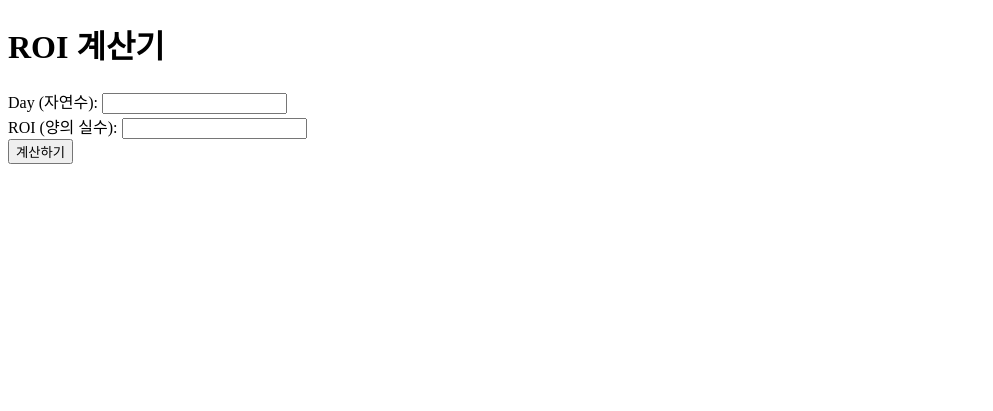
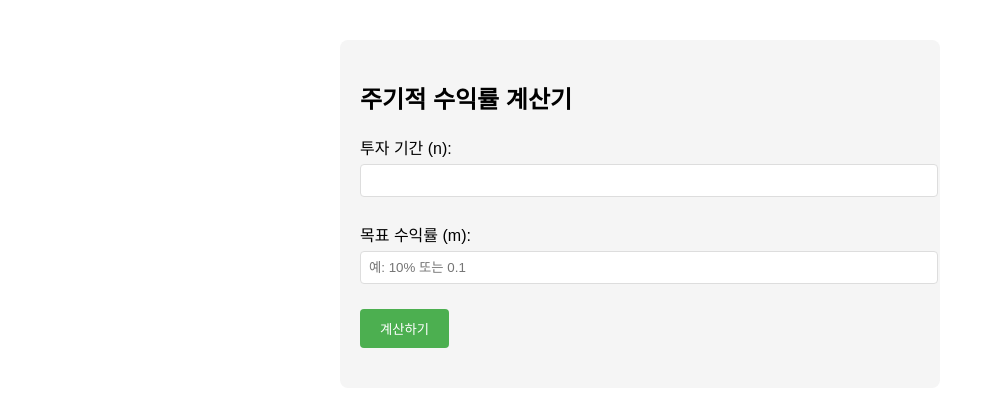
Before and after one commit to gkfnakt/gkfnakt.github.io, a plain HTML site: page index.html in a window 1280 px wide. Shown: the whole page, without its empty margins (0-993 px from the left). Drawn offline with Linux system fonts and the light colour scheme.

Commit message:
Update index.html
.2 ver

```diff
--- a/index.html
+++ b/index.html
@@ -2,42 +2,108 @@
 <html lang="ko">
 <head>
     <meta charset="UTF-8">
-    <meta name="viewport" content="width=device-width, initial-scale=1.0">
-    <title>ROI 계산기</title>
+    <title>기간 수익률 계산기</title>
+    <style>
+        body {
+            font-family: Arial, sans-serif;
+            max-width: 600px;
+            margin: 20px auto;
+            padding: 20px;
+        }
+        .container {
+            background-color: #f5f5f5;
+            padding: 20px;
+            border-radius: 8px;
+        }
+        .input-group {
+            margin-bottom: 15px;
+        }
+        label {
+            display: block;
+            margin-bottom: 5px;
+        }
+        input {
+            width: 100%;
+            padding: 8px;
+            margin-bottom: 10px;
+            border: 1px solid #ddd;
+            border-radius: 4px;
+        }
+        button {
+            background-color: #4CAF50;
+            color: white;
+            padding: 10px 20px;
+            border: none;
+            border-radius: 4px;
+            cursor: pointer;
+        }
+        button:hover {
+            background-color: #45a049;
+        }
+        #result {
+            margin-top: 20px;
+            font-weight: bold;
+        }
+    </style>
+</head>
+<body>
+    <div class="container">
+        <h2>주기적 수익률 계산기</h2>
+        <div class="input-group">
+            <label for="periods">투자 기간 (n):</label>
+            <input type="number" id="periods" min="1" required>
+        </div>
+        <div class="input-group">
+            <label for="return">목표 수익률 (m):</label>
+            <input type="text" id="return" placeholder="예: 10% 또는 0.1" required>
+        </div>
+        <button onclick="calculateReturn()">계산하기</button>
+        <div id="result"></div>
+    </div>
+
     <script>
-        function calculateROI() {
-            const dayInput = document.getElementById('day').value;
-            const roiInput = document.getElementById('roi').value;
+        function calculateReturn() {
+            const nInput = document.getElementById('periods');
+            const mInput = document.getElementById('return');
+            const resultDiv = document.getElementById('result');
 
-            const n = parseInt(dayInput);
-            const m = parseFloat(roiInput);
+            // 입력 초기화
+            resultDiv.innerHTML = '';
+            nInput.style.border = '1px solid #ddd';
+            mInput.style.border = '1px solid #ddd';
 
-            if (isNaN(n) || n <= 0 || !Number.isInteger(n)) {
-                alert("자연수를 입력하세요.");
-                return;
+            try {
+                // 입력 유효성 검사
+                const n = parseInt(nInput.value);
+                if (isNaN(n) || n < 1) {
+                    throw new Error('유효한 기간(n)을 입력해주세요 (1 이상의 정수)');
+                }
+
+                let m = mInput.value.trim();
+                const isPercentage = m.includes('%');
+                m = parseFloat(m.replace('%', '')) / (isPercentage ? 100 : 1);
+
+                if (isNaN(m)) {
+                    throw new Error('유효한 수익률(m)을 입력해주세요 (예: 10% 또는 0.1)');
+                }
+
+                if (1 + m <= 0) {
+                    throw new Error('수익률이 -100%보다 커야 합니다');
+                }
+
+                // 주기 수익률 계산
+                const periodicReturn = Math.pow(1 + m, 1/n) - 1;
+                const percentage = (periodicReturn * 100).toFixed(2);
+
+                resultDiv.innerHTML = `필요한 주기 수익률: <span style="color:#2c3e50">${percentage}%</span>`;
+
+            } catch (error) {
+                // 오류 처리
+                nInput.style.border = '1px solid #e74c3c';
+                mInput.style.border = '1px solid #e74c3c';
+                resultDiv.innerHTML = `<span style="color:#e74c3c">오류: ${error.message}</span>`;
             }
-
-            if (isNaN(m) || m <= 0) {
-                alert("양의 실수를 입력하세요.");
-                return;
-            }
-
-            // x^n = m을 만족하는 x 계산
-            const x = Math.pow(m, 1 / n);
-            const percentage = (x - 1) * 100; // 백분율로 변환
-            document.getElementById('result').innerText = `ROI per day: ${percentage.toFixed(2)}%`;
         }
     </script>
-</head>
-<body>
-    <h1>ROI 계산기</h1>
-    <label for="day">Day (자연수): </label>
-    <input type="number" id="day" min="1" required>
-    <br>
-    <label for="roi">ROI (양의 실수): </label>
-    <input type="number" id="roi" step="0.01" required>
-    <br>
-    <button onclick="calculateROI()">계산하기</button>
-    <h2 id="result"></h2>
 </body>
 </html>
```
